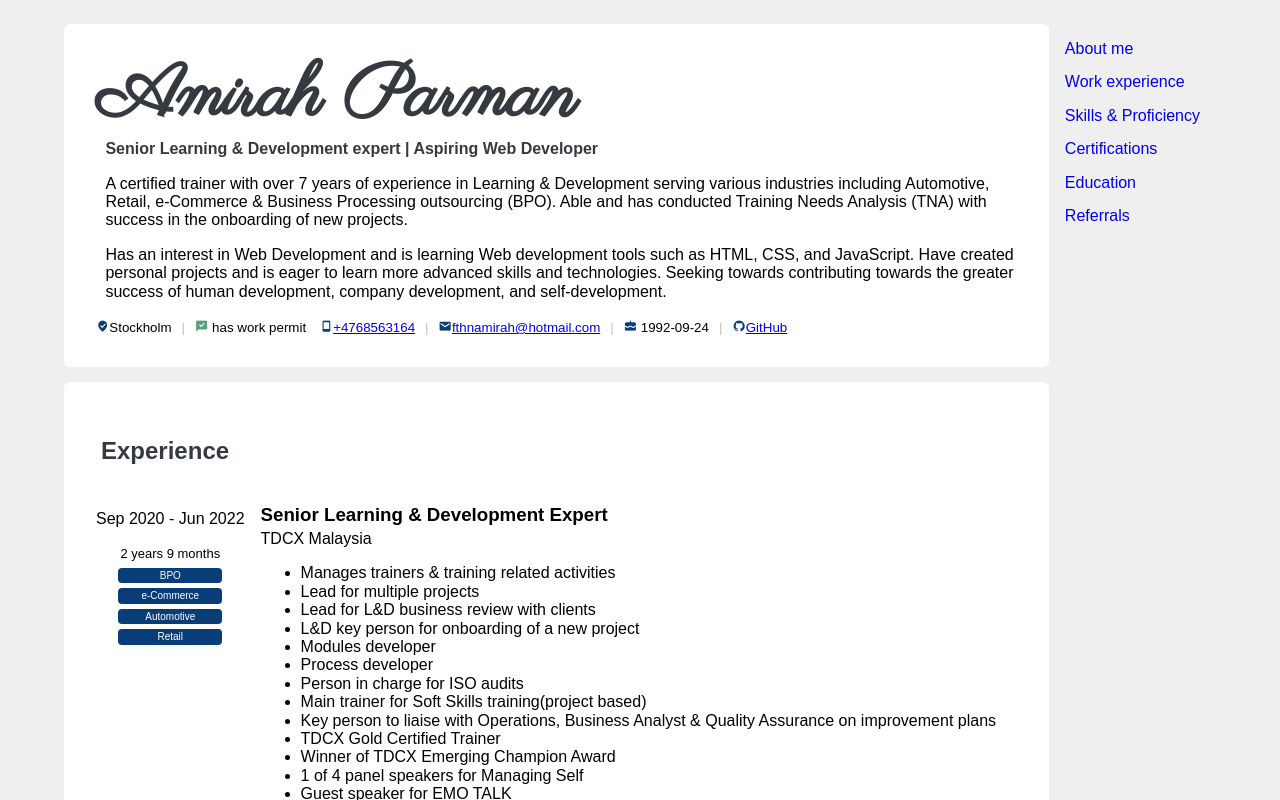
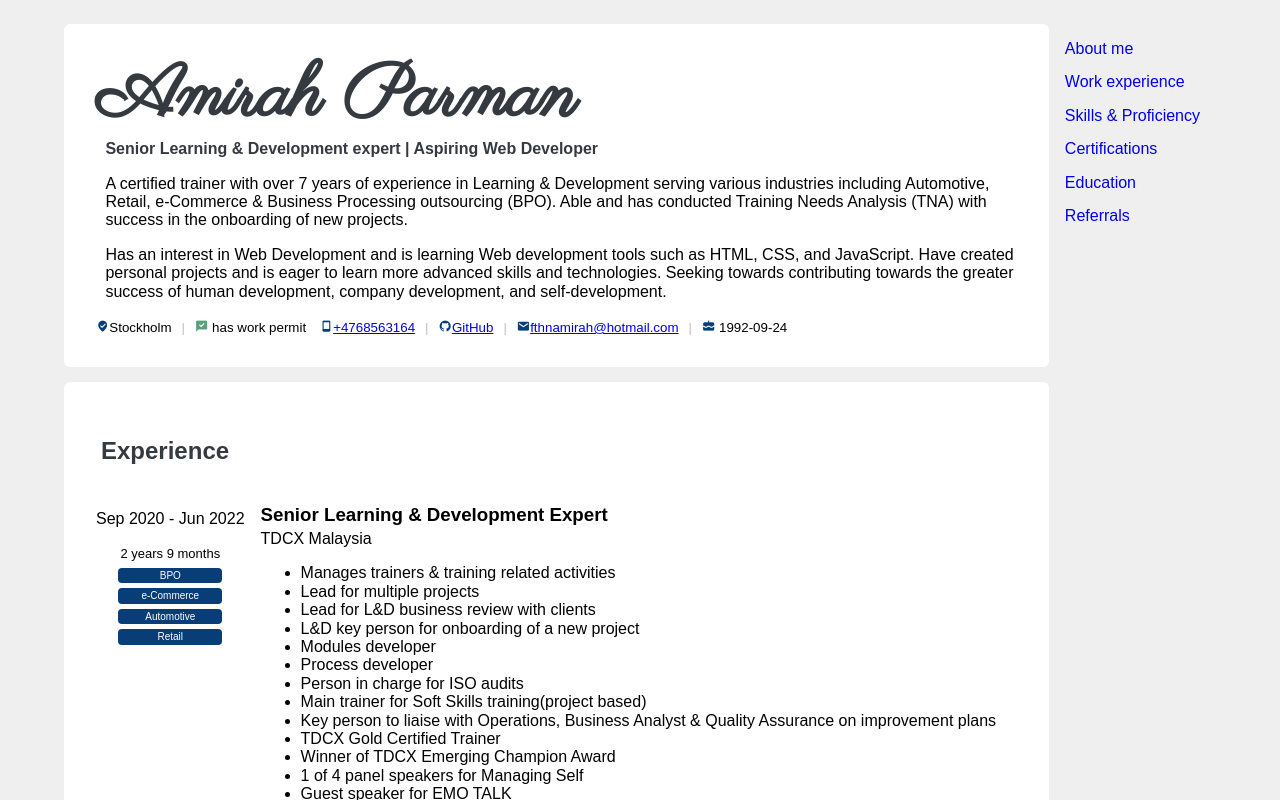
Before and after one commit to AmirahParman/AmirahParman.github.io, an Angular app: page / in a window 1280 px wide. Shown: the top 800 px of the page. Built offline with nearby package versions, Linux system fonts and the light colour scheme; a web font is replaced by a local one.

Commit message:
changed position of GitHub under personal info

```diff
--- a/src/app/components/personal-info/personal-info.component.html
+++ b/src/app/components/personal-info/personal-info.component.html
@@ -3,9 +3,9 @@
     <span><i class='bx bxs-comment-check' style='color:#59a17e' ></i> {{data.workPermitToShow()}} </span>
     <span><i class='bx bx-mobile' style='color:#083D77' ></i> <a [href]="'tel:' + data.phoneNumber">{{data.phoneNumber}}</a></span>
     <span class="divider">|</span>
+    <span><i class='bx bxl-github' style='color:#083d77'  ></i><a href="https://github.com/AmirahParman">GitHub</a></span> <span class="divider">|</span>
     <span><i class='bx bxs-envelope' style='color:#083D77' ></i><a [href]="'mailto:' + data.emailAddress +'?subject=Hi Amirah, lets connect!'">{{data.emailAddress}}</a>
     </span>  <span class="divider">|</span>
-    <span><i class='bx bxs-cake' style='color:#083D77' ></i> {{data.birthDate | date: 'yyyy-MM-dd'}}</span>  <span class="divider">|</span>
-    <span><i class='bx bxl-github' style='color:#083d77'  ></i><a href="https://github.com/AmirahParman">GitHub</a></span>
+    <span><i class='bx bxs-cake' style='color:#083D77'></i> {{data.birthDate | date: 'yyyy-MM-dd'}}</span>
 
 </div>
```
